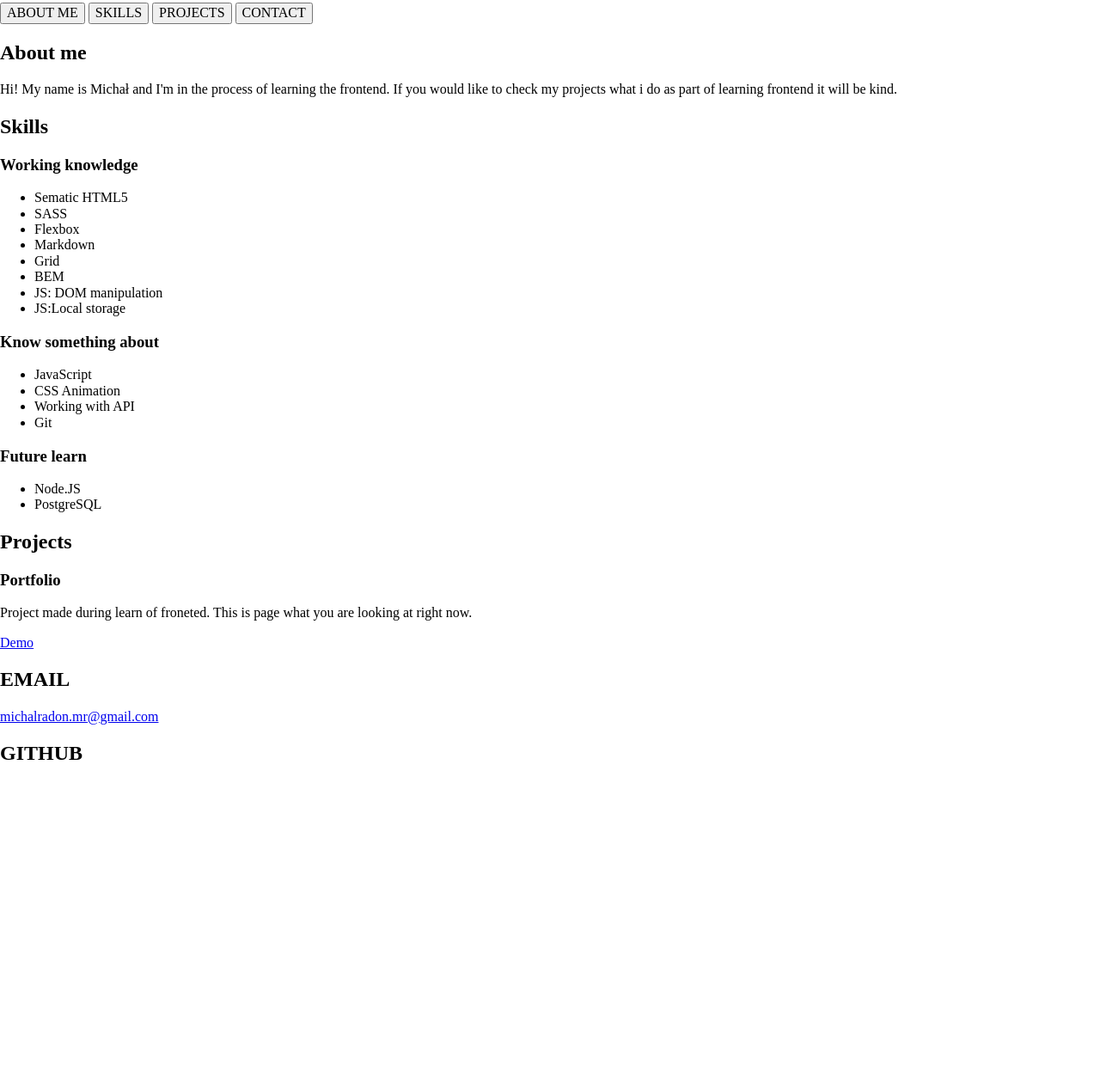
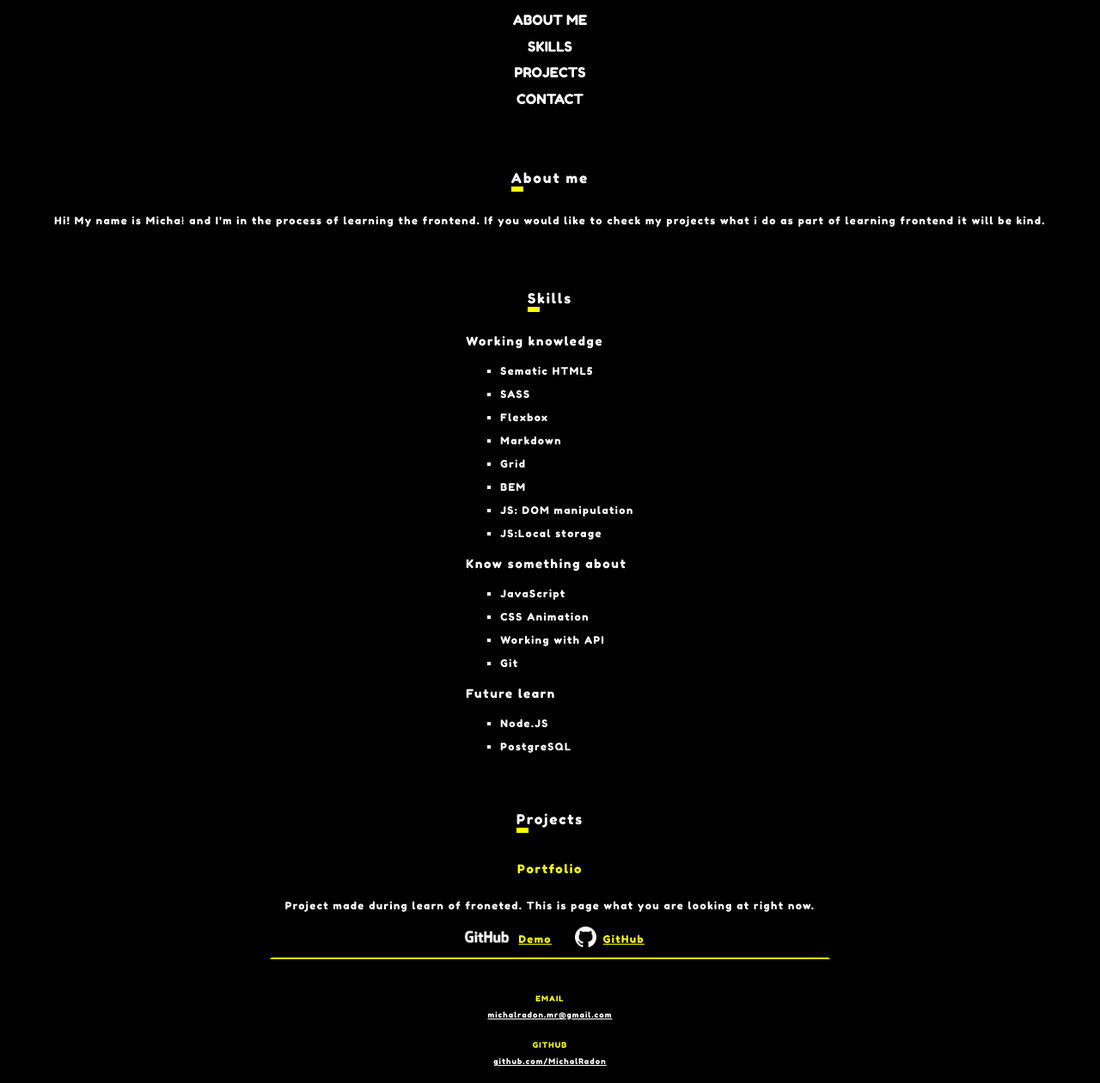
Before and after one commit to MichalRadon/MichalRadon.github.io, a website built with webpack: page src/pages/index.html in a window 1280 px wide. Shown: the part 113-1373 px from the top of the page at 86% size. Before the commit the page ends 1023 px from the top, so only its background shows below. Built offline with nearby package versions, Linux system fonts and the light colour scheme.

Commit message:
mobile css

```diff
--- a/src/pages/index.html
+++ b/src/pages/index.html
@@ -14,21 +14,21 @@
   <meta property="og:url" content="https://michalradon.github.io" />
   <!-- full url to the image with http(s) ie. https://maciejkorsan.github.io/my-repo/assets/img/fb.png. Facebook suggests at least 1200 x 630. -->
   <meta property="og:image" content="https://maciejkorsan.com/wtf-gulp-starter/assets/img/cover.png" />
-
-
 </head>
 
 <body>
   <h1 class="name__title">
-    Michał <br> Radoń
+    Michał <br />
+    Radoń
   </h1>
 
   <nav class="menu">
 
+    <button class="menu__list__item menu__list__item__about--js" type="button">
 
-    <button class="menu__list__item menu__list__item__about--js" type="button">
       ABOUT ME
     </button>
+
     <button class="menu__list__item menu__list__item__skills--js" type="button">
       SKILLS
     </button>
@@ -38,20 +38,19 @@
     <button class="menu__list__item menu__list__item__contact--js" type="button">
       CONTACT
     </button>
-
-
-
   </nav>
   <main class="main main--js">
     <section class="about about--js">
       <h2 class="about__title">About me</h2>
-      <p class="about__description">Hi! My name is Michał and I'm in the process of learning the frontend.
-        If you would like to check my projects what i do as part of learning frontend it will be kind.
-
+      <p class="about__description">
+        Hi! My name is Michał and I'm in the process of learning the frontend.
+        If you would like to check my projects what i do as part of learning
+        frontend it will be kind.
       </p>
     </section>
     <section class="skills skills--js">
       <h2 class="skills__title">Skills</h2>
+      <div class="skills_block">
       <h3 class="skills__title__h3">Working knowledge</h3>
       <ul class="skills__title__list">
         <li>Sematic HTML5</li>
@@ -75,47 +74,42 @@
         <li>Node.JS</li>
         <li>PostgreSQL</li>
       </ul>
-
+    </div>
     </section>
     <section class="projects projects--js">
       <h2 class="projects__title">Projects</h2>
-      <article class="projects__article">
+      <article class="article">
         <h3 class="article__title">Portfolio</h3>
-        <p class="article__description">Project made during learn of froneted. This is page what you are looking
-          at right now.</p>
+        <p class="article__description">
+          Project made during learn of froneted. This is page what you are
+          looking at right now.
+        </p>
         <footer class="article__footer">
           <div class="article__footer__demo">
-            <!-- <a href="https://github.com/MichalRadon/Cv"> <img class="demo__img" -->
-            <!-- src="Assets/img/GitHub_Mark_White.png" alt=""></a> -->
-            <a class="demo__link" href="https://github.com/MichalRadon/Cv">Demo</a>
-            </div>
+            <a href="https://github.com/MichalRadon/Cv"> <img class="article__footer__demo__img"
+            src="../assets/img/GitHub_Logo_White.png" alt=""></a>
+            <a class="article__footer__demo__link" href="https://github.com/MichalRadon/Cv">Demo</a>
+          </div>
           <div class="article__footer__github">
-            <!-- <a href="https://github.com/MichalRadon/Cv"><img class="github__img" -->
-            <!-- src="Assets/img/GitHub_Logo_White.png" alt=""></a> -->
-            <!-- <a class="github__link" href="https://github.com/MichalRadon/Cv">GitHub</a> -->
+            <a href="https://github.com/MichalRadon/Cv"><img class="article__footer__github__img"
+            src="../assets/img/GitHub_Mark_White.png" alt=""></a>
+            <a class="article__footer__github__link" href="https://github.com/MichalRadon/Cv">GitHub</a>
           </div>
         </footer>
       </article>
 
-
-
-
     </section>
-    <section class="contact">
-
-    </section>
+    <section class="contact"></section>
   </main>
   <footer class="footer">
     <section class="mail">
-      <h2 class="mail__title">EMAIL
-      </h2>
-      <a class="mail__title__link" href="mailto:michalradon.mr@gmail.com">michalradon.mr@gmail.com</a>
+      <h2 class="mail__title">EMAIL</h2>
+      <a class="mail__link" href="mailto:michalradon.mr@gmail.com">michalradon.mr@gmail.com</a>
     </section>
 
     <section class="github">
-      <h2 class="github__title">GITHUB
-      </h2>
-      <!-- <a class="github__title__link" href="https://github.com/MichalRadon">github.com/MichalRadon</a> -->
+      <h2 class="github__title">GITHUB</h2>
+      <a class="github__link" href="https://github.com/MichalRadon">github.com/MichalRadon</a>
     </section>
   </footer>
   <!-- <script src="main.js"></script> -->
--- a/src/scss/_variables.scss
+++ b/src/scss/_variables.scss
@@ -1 +1,39 @@
-$wtf: #2D2241;
+$wtf: #2d2241;
+
+@mixin yellowBlock {
+  display: block;
+  content: "";
+  background-color: yellow;
+  width: 6px;
+  height: 16px;
+  margin-right: 2px;
+}
+@mixin title_features {
+  color: #ffff;
+  font-family: "Fredoka One";
+  font-style: normal;
+  font-weight: 400;
+  font-size: 16px;
+  line-height: 19px;
+  letter-spacing: 0.12em;
+  margin-bottom: 16px;
+}
+@mixin description_features {
+  color: #ffff;
+  font-family: "Fredoka One";
+  font-style: normal;
+  font-weight: 400;
+  font-size: 12px;
+  line-height: 19px;
+  letter-spacing: 0.12em;
+  margin: 8px 16px;
+  text-align: center;
+}
+@mixin horizontal_block {
+  display: block;
+  background-color: yellow;
+  content: "";
+  width: 14px;
+  height: 6px;
+  margin-right: 2px;
+}
--- a/src/scss/main.scss
+++ b/src/scss/main.scss
@@ -1,8 +1,34 @@
 @import "~normalize.css";
 
+@import url('https://fonts.googleapis.com/css2?family=Kaushan+Script&display=swap');
+@import url('https://fonts.googleapis.com/css2?family=Fredoka+One&family=Kaushan+Script&display=swap');
+
 @import "_variables";
+@import "modules/nav.scss";
+@import "modules/about.scss";
+@import "modules/skills.scss";
+@import "modules/projects.scss";
+@import "modules/footer.scss";
 
+html {
+  box-sizing: border-box;
+}
+
+*,
+*::before,
+*::after {
+  box-sizing: inherit;
+}
 
 body {
+  display: grid;
+  grid-template-columns: 1fr;
+  grid-template-rows: 1fr, 1fr, 1fr;
+  background-color: black;
 
 }
+.name__title {
+  text-align: center;
+  color: yellow;
+  font-family: 'Kaushan Script';
+}
--- /dev/null
+++ b/src/scss/modules/about.scss
@@ -0,0 +1,17 @@
+.about {
+  display: flex;
+  flex-direction: column;
+  justify-content: center;
+  align-items: center;
+  margin-top: 50px;
+
+  &__title {
+    @include title_features;
+  }
+  &__title::after {
+    @include horizontal_block;
+  }
+  &__description {
+    @include description_features;
+  }
+}
--- /dev/null
+++ b/src/scss/modules/footer.scss
@@ -0,0 +1,38 @@
+.footer {
+  margin-top: 20px;
+}
+.mail {
+  display: flex;
+  flex-direction: column;
+  justify-content: center;
+  align-items: center;
+
+  &__title {
+    @include title_features;
+    color: yellow;
+    font-size: 9px;
+    margin: 0;
+  }
+  &__link {
+    @include title_features;
+    color: white;
+    font-size: 9px;
+  }
+}
+.github {
+  display: flex;
+  flex-direction: column;
+  justify-content: center;
+  align-items: center;
+  &__title {
+    @include title_features;
+    color: yellow;
+    font-size: 9px;
+    margin: 0;
+  }
+  &__link {
+    @include title_features;
+    color: white;
+    font-size: 9px;
+  }
+}
--- /dev/null
+++ b/src/scss/modules/nav.scss
@@ -0,0 +1,17 @@
+.menu {
+  &__list__item {
+    display: flex;
+    color: white;
+    background-color: black;
+    margin: 10px auto;
+    font-family: "Fredoka One";
+    border: 0;
+  }
+  &__list__item:hover::before,
+  :focus::before {
+    @include yellowBlock;
+  }
+  &__list__item:focus::before {
+    @include yellowBlock;
+  }
+}
--- /dev/null
+++ b/src/scss/modules/projects.scss
@@ -0,0 +1,73 @@
+.projects {
+  display: flex;
+  flex-direction: column;
+  justify-content: center;
+  align-items: center;
+  margin-top: 50px;
+
+  &__title {
+    @include title_features;
+    margin: 0;
+  }
+  &__title::after {
+    @include horizontal_block;
+  }
+}
+.article {
+  display: flex;
+  flex-direction: column;
+  justify-content: center;
+  align-items: center;
+  border-bottom: yellow;
+  border-width: 2px;
+  border-style: solid;
+  margin: 16px;
+
+  &__title {
+    @include title_features;
+    color: yellow;
+    font-size: 14px;
+  }
+  &__description {
+    @include title_features;
+    color: white;
+    font-size: 12px;
+    margin: 8px 16px;
+    text-align: center;
+  }
+  &__footer {
+    display: flex;
+    justify-content: space-around;
+
+    &__demo {
+      display: flex;
+      align-items: center;
+      margin: 0 10px;
+      &__img {
+        height: 24px;
+        margin: 7.5px;
+      }
+      &__link {
+        @include title_features;
+        color: yellow;
+        font-size: 12px;
+        margin: 0;
+      }
+    }
+    &__github {
+      display: flex;
+      align-items: center;
+      margin: 0 10px;
+      &__img {
+        height: 24px;
+        margin: 7.5px;
+      }
+      &__link {
+        @include title_features;
+        color: yellow;
+        font-size: 12px;
+        margin: 0;
+      }
+    }
+  }
+}
--- /dev/null
+++ b/src/scss/modules/skills.scss
@@ -0,0 +1,28 @@
+.skills {
+  display: flex;
+  flex-direction: column;
+  justify-content: center;
+  align-items: center;
+  margin-top: 50px;
+
+  &__title {
+    @include title_features;
+  }
+  &__title::after {
+    @include horizontal_block;
+  }
+
+  &__title__h3 {
+    @include description_features;
+    font-size: 14px;
+    text-align: left;
+  }
+  &__title__list {
+    & > li {
+      @include description_features;
+      font-size: 12px;
+      list-style: square;
+      text-align: left;
+    }
+  }
+}
```
Also changed, not shown: src/assets/img/GitHub_Logo_White.png (added), src/assets/img/GitHub_Mark_White.png (added).
